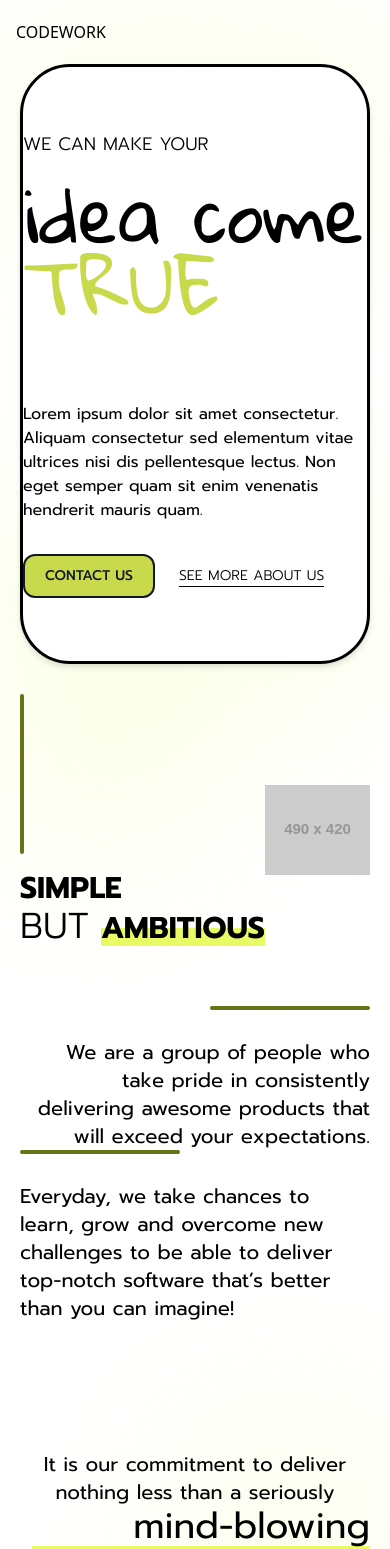
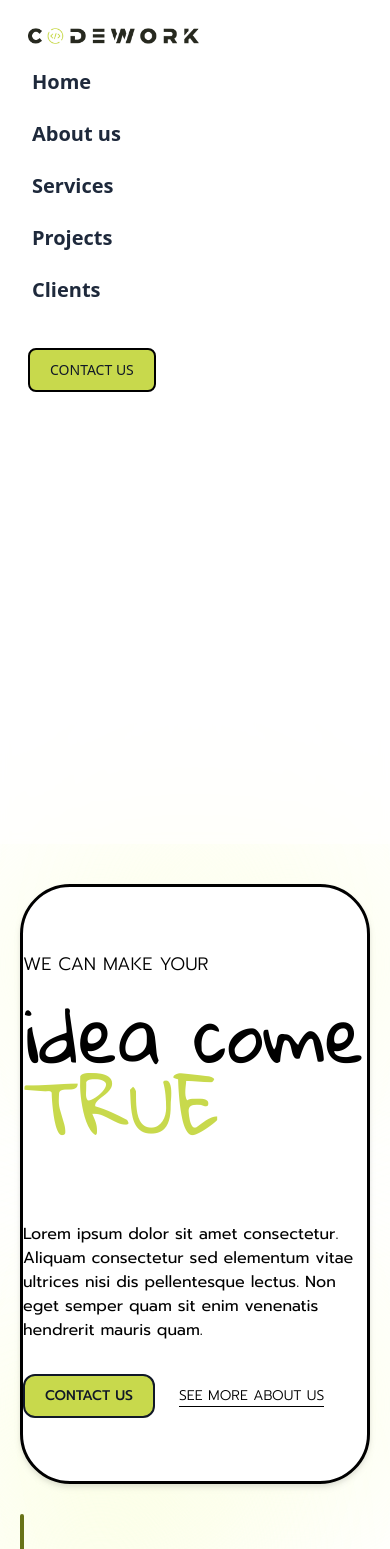
Before and after one commit to The-Alzhemist/codework-landing-page, a Next.js app: page / in a window 390 px wide. Shown: the top 1549 px of the page. Built offline with nearby package versions, Linux system fonts and the light colour scheme.

Commit message:
update: navbar responsive #1

```diff
--- a/components/AppLayout/components/NavigationBar/NavigationBar.tsx
+++ b/components/AppLayout/components/NavigationBar/NavigationBar.tsx
@@ -3,23 +3,36 @@ import withNavigation from "./withNavigation";
 
 const NavigationBar = () => {
   return (
-      <nav className="grid grid-cols-[40%_60%] px-4  max-w-7xl mx-auto h-16 items-center ">
-        <div>CODEWORK</div>
+    <section className="sticky top-0 z-50  nav-bg-style mb-10 backdrop-blur-[5px]">
+      <nav className="flex flex-col lg:flex-row justify-start lg:justify-between p-7 lg:px-4 lg:py-0 max-w-7xl mx-auto h-screen lg:h-16 items-start lg:items-center ">
+        <div className="mb-5 lg:mb-0">
+          <img src="/codework-logo.png" className="h-4 w-auto" alt="xx" />
+        </div>
 
-        <div className="hidden md:flex items-center justify-end gap-x-10">
-          <ul className=" hidden md:grid grid-cols-5 justify-center gap-x-10 justify-items-center items-center text-sm text-slate-800 font-bold">
-            <li className="cursor-pointer hover:bg-custom-gradient p-1">Home</li>
-            <li className="cursor-pointer hover:bg-custom-gradient p-1">About us</li>
-            <li className="cursor-pointer hover:bg-custom-gradient p-1">Services</li>
-            <li className="cursor-pointer hover:bg-custom-gradient p-1">Projects</li>
-            <li className="cursor-pointer hover:bg-custom-gradient p-1">Clients</li>
+        <div className="flex flex-col lg:flex-row items-center justify-end gap-x-10">
+          <ul className="grid  grid-cols-1 gap-y-4 lg:gap-y-0 lg:grid-cols-5 justify-start lg:justify-center gap-x-10 justify-items-center items-center text-xl lg:text-sm text-slate-800 font-bold w-full lg:w-auto mb-10 lg:mb-0">
+            <li className="cursor-pointer hover:bg-custom-gradient p-1 w-full">
+              Home
+            </li>
+            <li className="cursor-pointer hover:bg-custom-gradient p-1 w-full">
+              About us
+            </li>
+            <li className="cursor-pointer hover:bg-custom-gradient p-1 w-full">
+              Services
+            </li>
+            <li className="cursor-pointer hover:bg-custom-gradient p-1 w-full">
+              Projects
+            </li>
+            <li className="cursor-pointer hover:bg-custom-gradient p-1 w-full">
+              Clients
+            </li>
           </ul>
-          <button className="py-2.5 px-5 mr-2 text-sm font-medium text-gray-900  rounded-lg border-2 border-black hover:bg-[#C8D94C]">
+          <button className="py-2.5 px-5 mr-2 text-sm font-medium text-gray-900  rounded-lg border-2 border-black  bg-[#C8D94C] lg:bg-transparent hover:bg-[#C8D94C]">
             CONTACT US
           </button>
         </div>
       </nav>
-
+    </section>
   );
 };
 
--- a/components/Home/AboutUs/AboutUs.tsx
+++ b/components/Home/AboutUs/AboutUs.tsx
@@ -8,13 +8,15 @@ const fontPrompt = Prompt({
   variable: "--font-prompt",
 });
 
-
 const AboutUs = () => {
   return (
     <>
-      <section className={`${fontPrompt.variable} font-prompt relative max-w-7xl mx-auto py-[30px] md:py-[50px]`}>
-      <BackgroundGradientBlur className="top-0 left-0 "/>
-      <BackgroundGradientBlur className="bottom-0 right-0"/>
+      <section
+        className={`${fontPrompt.variable} font-prompt relative max-w-7xl mx-auto py-[30px] md:py-[50px]  xl:px-40`}
+      >
+        <BackgroundGradientBlur className="top-0 left-0 " />
+        <BackgroundGradientBlur className="bottom-40 right-0" />
+        <BackgroundGradientBlur className="bottom-0 left-0" />
         {/* 1 */}
         <div className="flex justify-between items-center mb-10 z-20">
           <h2 className="text-left mb-5 text-3xl md:text-5xl uppercase">
@@ -31,28 +33,35 @@ const AboutUs = () => {
           </div>
         </div>
 
-
         {/* 2 */}
         <div className="text-right text-xl flex flex-col items-end z-20">
-        <div className="w-40 h-1 bg-[#687318] rounded-sm mb-7"></div>
-          <p className="max-w-[600px] text-right">        We are a group of people who take pride in consistently delivering awesome products that will exceed your expectations. </p>
+          <div className="w-40 h-1 bg-[#687318] rounded-sm mb-7"></div>
+          <p className="max-w-[600px] text-right">
+
+            We are a group of people who take pride in consistently delivering
+            awesome products that will exceed your expectations.
+          </p>
         </div>
 
         {/* 3 */}
         <div className="text-right text-xl flex flex-col items-start z-20 mb-32">
-        <div className="w-40 h-1 bg-[#687318] rounded-sm mb-7"></div>
-          <p className="max-w-[600px] text-left">Everyday, we take chances to learn, grow and overcome new challenges to be able to deliver top-notch software that’s better than you can imagine!  </p>
+          <div className="w-40 h-1 bg-[#687318] rounded-sm mb-7"></div>
+          <p className="max-w-[600px] text-left">
+            Everyday, we take chances to learn, grow and overcome new challenges
+            to be able to deliver top-notch software that’s better than you can
+            imagine!
+          </p>
         </div>
 
-
         {/* 4 */}
-        <div className="text-right text-xl flex flex-col items-center z-20">
-          <p className="max-w-[600px] text-center">It is our commitment to deliver nothing less than a seriously</p>
-          <div className="font-normal text-4xl bg-line ml-3">mind-blowing product</div>
+        <div className="text-right text-xl flex flex-col items-center z-20 min-h-[500px] justify-center">
+          <p className="max-w-[600px] text-center mb-8">
+            It is our commitment to deliver nothing less than a seriously
+          </p>
+          <div className="font-normal text-4xl bg-line ml-3">
+            mind-blowing product
+          </div>
         </div>
-
-
-
       </section>
     </>
   );
--- a/src/styles/globals.css
+++ b/src/styles/globals.css
@@ -13,3 +13,7 @@
 .bg-line {
   background: linear-gradient(180deg, transparent 50%, #E9FB64 50% 90%, rgba(0, 0, 0, 0) 90%);
 }
+.nav-bg-style {
+  background: rgba(255, 255, 255, 0.5);
+  /* hsla(0,0%,100%,.8); */
+}
```
